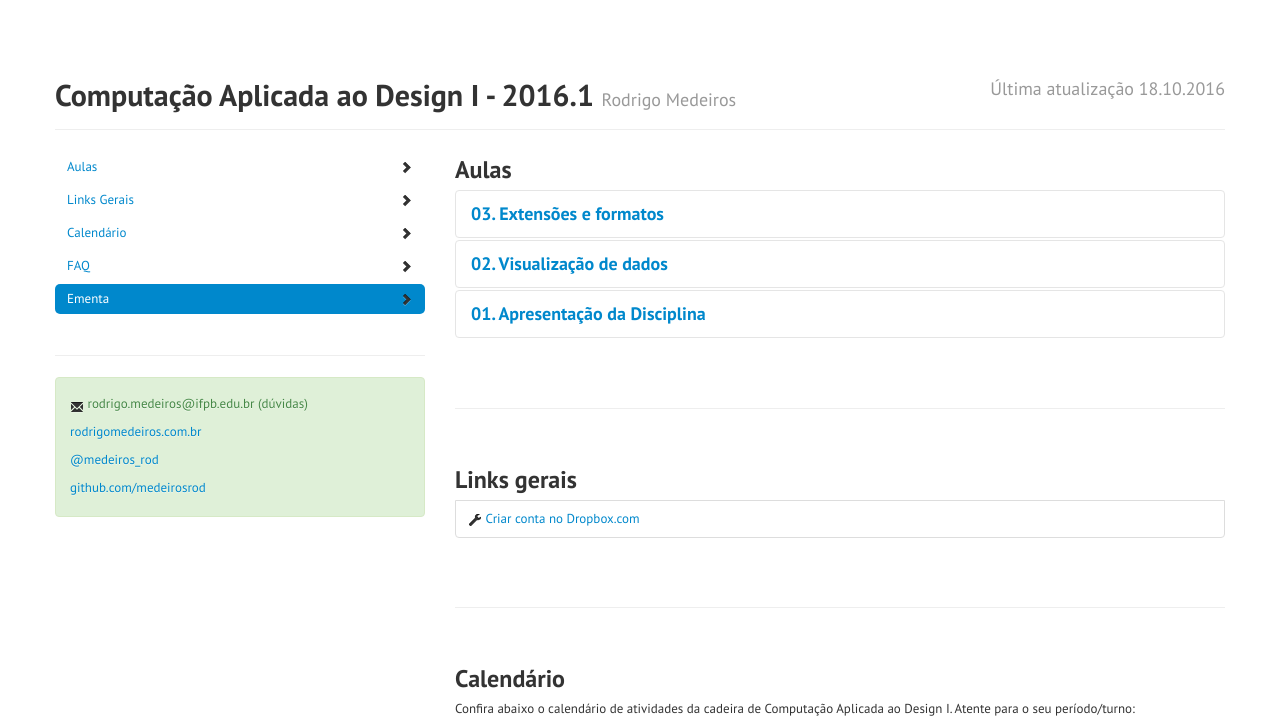
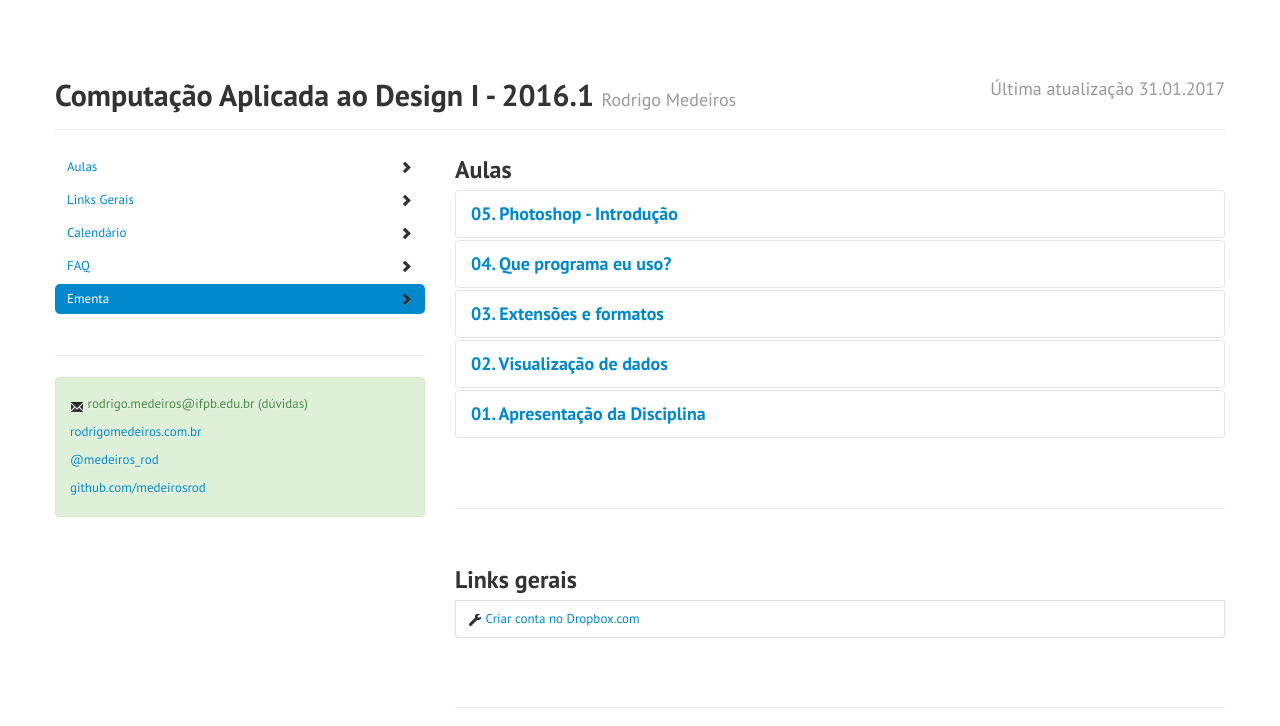
Before and after one commit to medeirosrod/cad2016.2, a plain HTML site: page index.html in a window 1280 px wide. Shown: the top 726 px of the page. Drawn offline with nearby package versions, Linux system fonts and the light colour scheme.

Commit message:
add 4 e 5

```diff
--- a/index.html
+++ b/index.html
@@ -24,7 +24,7 @@ Qualquer coisa procurar o @rdmuniz :)
 
     <div class="container">
           <div class="page-header">
-            <h1> Computação Aplicada ao Design I - 2016.1 <small> Rodrigo Medeiros</small> <small class="pull-right">Última atualização 18.10.2016</small></h1>
+            <h1> Computação Aplicada ao Design I - 2016.1 <small> Rodrigo Medeiros</small> <small class="pull-right">Última atualização 31.01.2017</small></h1>
           </div>
 
       <div class="row" id="content">
@@ -239,7 +239,7 @@ Qualquer coisa procurar o @rdmuniz :)
                     </div>
                   </div>
                 </div>
-
+-->
                 <div class="accordion-group">
                   <div class="accordion-heading">
                     <h3>
@@ -253,7 +253,7 @@ Qualquer coisa procurar o @rdmuniz :)
                     <div class="accordion-inner">
                           <p class="pull-right">
                             <a href="downloads/aula05.zip" class="btn btn-success btn-large"><i class="icon-download icon-white"></i> Baixar slides</a><br>
-                            <small>Versão de 08.06.2016</small>
+                            <small>Versão de 31.01.2017</small>
                           </p>
                     </div>
                   </div>
@@ -264,7 +264,7 @@ Qualquer coisa procurar o @rdmuniz :)
                   <div class="accordion-heading">
                     <h3>
                       <a class="accordion-toggle" data-toggle="collapse" data-parent="#accordionAulas" data-target="#aula04">
-                      04. Que programa eu uso? - Continuação
+                      04. Que programa eu uso?
                       </a>
                     </h3>
                   </div>
@@ -272,8 +272,8 @@ Qualquer coisa procurar o @rdmuniz :)
                   <div id="aula04" class="accordion-body collapse">
                     <div class="accordion-inner">
                           <p class="pull-right">
-                            <a href="downloads/aula04.zip" class="btn btn-success btn-large"><i class="icon-download icon-white"></i> Baixar slides</a><br>
-                            <small>Versão de 31.05.2016</small>
+                            <a href="downloads/aula04.pdf" class="btn btn-success btn-large"><i class="icon-download icon-white"></i> Baixar slides</a><br>
+                            <small>Versão de 31.01.2017</small>
                           </p>
 
 
@@ -295,7 +295,7 @@ Qualquer coisa procurar o @rdmuniz :)
                     </div>
                   </div>
                 </div>
--->
+
             	<div class="accordion-group">
                   <div class="accordion-heading">
                     <h3>
```
Also changed, not shown: 2 other files.
